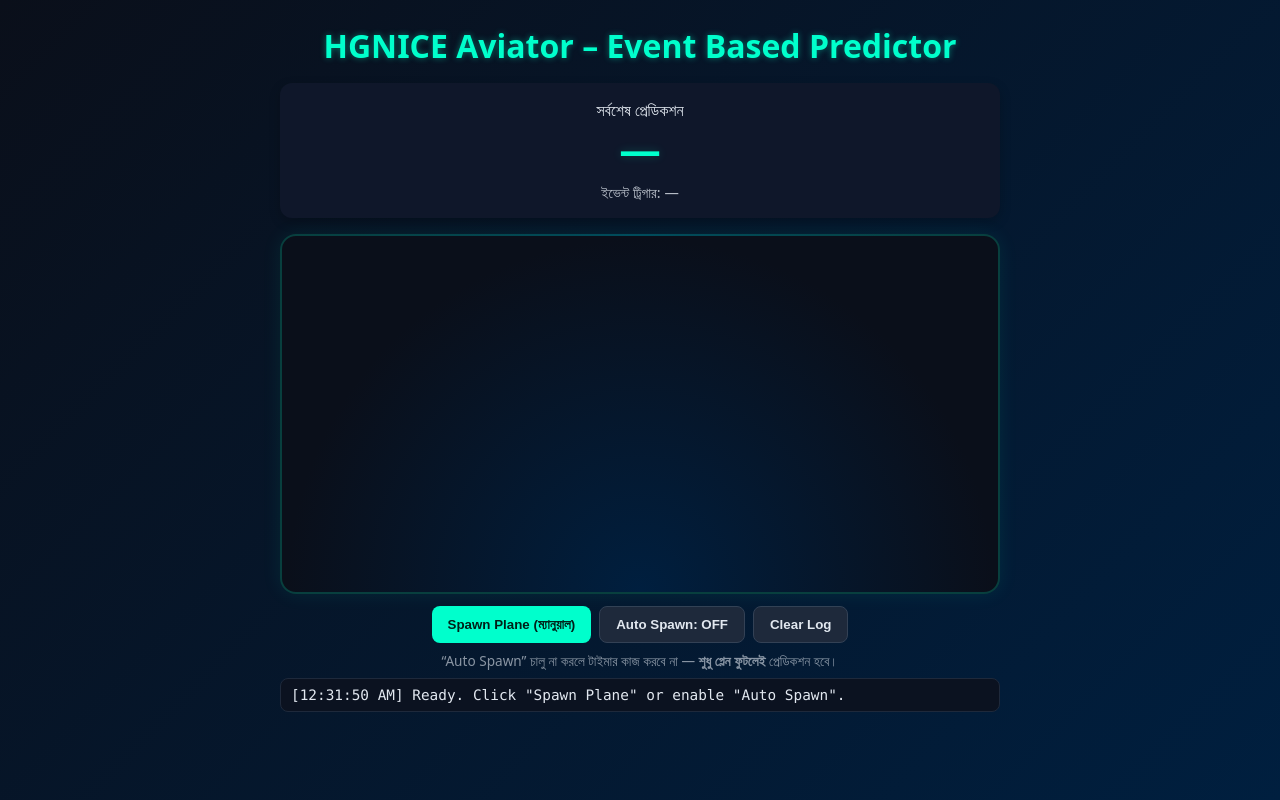
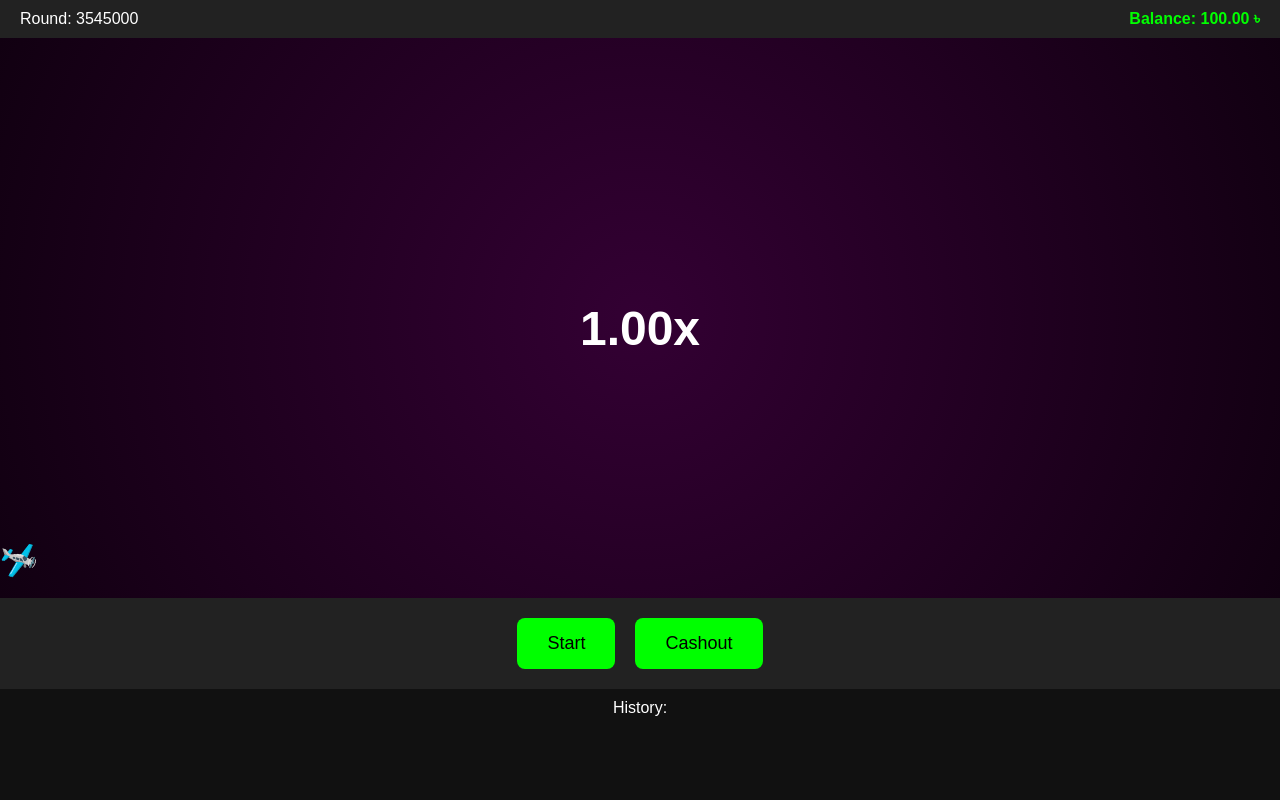
Before and after one commit to vobun1234/Hgnice, a plain HTML site: page index.html in a window 1280 px wide. Drawn offline with Linux system fonts and the light colour scheme.

Commit message:
Add files via upload

```diff
--- a/index.html
+++ b/index.html
@@ -1,288 +1,143 @@
 <!DOCTYPE html>
-<html lang="bn">
+<html lang="en">
 <head>
   <meta charset="UTF-8" />
   <meta name="viewport" content="width=device-width, initial-scale=1.0"/>
-  <title>HGNICE Aviator – Event Based Predictor</title>
+  <title>Aviator Simulator</title>
   <style>
-    :root{
-      --bg:#0a0f1a;
-      --panel:#0f172a;
-      --accent:#00ffcc;
-      --accent2:#ffcc00;
-      --text:#e2e8f0;
-      --danger:#f87171;
+    body {
+      margin: 0;
+      font-family: Arial, sans-serif;
+      background: #111;
+      color: #fff;
     }
-    *{ box-sizing:border-box; }
-    body{
-      margin:0; padding:24px;
-      background: linear-gradient(135deg, #0a0f1a, #001f3f);
-      color: var(--text);
-      font-family: system-ui, -apple-system, Segoe UI, Roboto, Ubuntu, sans-serif;
-      min-height:100vh;
-      display:flex; flex-direction:column; align-items:center;
+    .header {
+      background: #222;
+      padding: 10px 20px;
+      display: flex;
+      justify-content: space-between;
+      align-items: center;
     }
-    h1{
-      color: var(--accent);
-      margin: 0 0 16px;
-      text-align:center;
-      text-shadow: 0 0 6px rgba(0,255,204,.4);
+    .balance {
+      color: #0f0;
+      font-weight: bold;
     }
-    .wrap{
-      width:100%;
-      max-width:720px;
+    .game-area {
+      height: 70vh;
+      background: radial-gradient(circle, #330033, #110011);
+      display: flex;
+      flex-direction: column;
+      align-items: center;
+      justify-content: center;
+      position: relative;
     }
-    .game-area{
-      position:relative;
-      width:100%;
-      height:360px;
-      background: radial-gradient(circle at bottom, #001f3f, #0a0f1a 70%);
-      border:2px solid rgba(0,255,204,.2);
-      border-radius:16px;
-      overflow:hidden;
-      box-shadow:0 0 20px rgba(0,255,204,.08);
+    #plane {
+      position: absolute;
+      bottom: 20px;
+      left: 0;
+      font-size: 30px;
+      transform: rotate(-10deg);
     }
-    .plane{
-      position:absolute;
-      width:64px; height:64px;
-      bottom:16px; left:16px;
-      transform-origin:center;
-      will-change: transform;
-      filter: drop-shadow(0 0 6px rgba(255,255,255,.2));
+    .multiplier {
+      font-size: 48px;
+      font-weight: bold;
+      margin-top: 20px;
     }
-    .prediction-box{
-      margin:16px 0;
-      background: var(--panel);
-      border-radius:12px;
-      padding:16px;
-      box-shadow: 0 4px 12px rgba(0,0,0,.2);
-      text-align:center;
+    .controls {
+      background: #222;
+      padding: 20px;
+      display: flex;
+      justify-content: center;
+      gap: 20px;
     }
-    .prediction{
-      font-size:2.6rem;
-      font-weight:700;
-      color: var(--accent);
-      text-shadow: 0 0 10px rgba(0,255,204,.2);
+    .controls button {
+      padding: 15px 30px;
+      font-size: 18px;
+      background: #0f0;
+      color: #000;
+      border: none;
+      border-radius: 8px;
+      cursor: pointer;
     }
-    .log{
-      margin-top:8px;
-      max-height:140px;
-      overflow:auto;
-      font-family: ui-monospace, SFMono-Regular, Menlo, Monaco, Consolas, "Liberation Mono", "Courier New", monospace;
-      font-size:.9rem;
-      background:#0b1220;
-      border:1px solid #1e293b;
-      border-radius:8px;
-      padding:8px 10px;
-    }
-    .controls{
-      display:flex; gap:8px; flex-wrap:wrap; justify-content:center;
-      margin:12px 0 0;
-    }
-    button{
-      background: var(--accent);
-      color:#002018;
-      border:none;
-      border-radius:8px;
-      padding:10px 16px;
-      font-weight:600;
-      cursor:pointer;
-      transition:.15s;
-    }
-    button.secondary{
-      background:#1e293b; color:#e2e8f0;
-      border:1px solid #334155;
-    }
-    button.danger{
-      background: var(--danger); color:#fff;
-    }
-    button:disabled{
-      opacity:.6; cursor:not-allowed;
-    }
-    .tag{
-      display:inline-block;
-      padding:2px 8px;
-      border-radius:999px;
-      background:#1e293b;
-      color:#94a3b8;
-      font-size:.8rem;
-      margin-left:6px;
-    }
-    .stat-line{
-      margin-top:6px; font-size:.9rem; opacity:.8;
-    }
-    .hint{
-      font-size:.85rem; opacity:.6; text-align:center; margin-top:8px;
+    .history {
+      background: #111;
+      padding: 10px;
+      text-align: center;
     }
   </style>
 </head>
 <body>
-  <div class="wrap">
-    <h1>HGNICE Aviator – Event Based Predictor</h1>
+  <div class="header">
+    <div>Round: <span id="round">3545000</span></div>
+    <div class="balance">Balance: <span id="balance">100.00</span> ৳</div>
+  </div>
 
-    <div class="prediction-box">
-      <div>সর্বশেষ প্রেডিকশন</div>
-      <div id="prediction" class="prediction">—</div>
-      <div class="stat-line" id="lastReason">ইভেন্ট ট্রিগার: —</div>
-    </div>
+  <div class="game-area">
+    <div class="multiplier" id="multiplier">1.00x</div>
+    <div id="plane">🛩️</div>
+  </div>
 
-    <div class="game-area" id="game">
-      <!-- plane dynamically spawn হবে -->
-    </div>
+  <div class="controls">
+    <button onclick="startGame()">Start</button>
+    <button onclick="cashOut()">Cashout</button>
+  </div>
 
-    <div class="controls">
-      <button id="spawnBtn">Spawn Plane (ম্যানুয়াল)</button>
-      <button id="autoBtn" class="secondary">Auto Spawn: OFF</button>
-      <button id="clearLog" class="secondary">Clear Log</button>
-    </div>
-
-    <div class="hint">
-      “Auto Spawn” চালু না করলে টাইমার কাজ করবে না — <strong>শুধু প্লেন ফুটলেই</strong> প্রেডিকশন হবে।
-    </div>
-
-    <div class="log" id="log"></div>
+  <div class="history">
+    History: <span id="history"></span>
   </div>
 
   <script>
-    // --------------------
-    // CONFIG
-    // --------------------
-    const AUTO_MIN_MS = 2000;  // অটো মোডে র‍্যান্ডম মিন ইন্টারভাল
-    const AUTO_MAX_MS = 5000;  // অটো মোডে র‍্যান্ডম ম্যাক্স ইন্টারভাল
+    let multiplier = 1.0;
+    let interval;
+    let running = false;
+    let balance = 100.00;
+    let bet = 10.00;
+    let round = 3545000;
+    let cashedOut = false;
 
-    // --------------------
-    // STATE
-    // --------------------
-    const game = document.getElementById('game');
-    const logEl = document.getElementById('log');
-    const pEl = document.getElementById('prediction');
-    const reasonEl = document.getElementById('lastReason');
-    const spawnBtn = document.getElementById('spawnBtn');
-    const autoBtn = document.getElementById('autoBtn');
-    const clearLogBtn = document.getElementById('clearLog');
+    const multiplierEl = document.getElementById("multiplier");
+    const plane = document.getElementById("plane");
+    const balanceEl = document.getElementById("balance");
+    const roundEl = document.getElementById("round");
+    const historyEl = document.getElementById("history");
 
-    let auto = false;
-    let autoTimeout = null;
-    let lastId = 0;
+    function startGame() {
+      if (running) return;
+      running = true;
+      cashedOut = false;
+      multiplier = 1.0;
+      round++;
+      roundEl.textContent = round;
+      plane.style.left = "0%";
 
-    // --------------------
-    // CORE: weighted multiplier generator
-    // --------------------
-    function randomMultiplierWeighted() {
-      const r = Math.random();
-      let mult;
-      if (r < 0.70) {
-        // 70%: 1x – 3x
-        mult = (Math.random() * (3 - 1) + 1);
-      } else if (r < 0.90) {
-        // 20%: 3x – 10x
-        mult = (Math.random() * (10 - 3) + 3);
-      } else if (r < 0.98) {
-        // 8%: 10x – 50x
-        mult = (Math.random() * (50 - 10) + 10);
-      } else {
-        // 2%: 50x – 100x
-        mult = (Math.random() * (100 - 50) + 50);
-      }
-      return mult.toFixed(2) + "x";
+      interval = setInterval(() => {
+        multiplier += 0.01;
+        multiplierEl.textContent = multiplier.toFixed(2) + "x";
+        plane.style.left = Math.min(multiplier * 5, 100) + "%";
+        if (multiplier >= Math.random() * 10 + 1) {
+          stopGame(false);
+        }
+      }, 100);
     }
 
-    // --------------------
-    // EVENT: "plane spawned" => make prediction
-    // --------------------
-    function onPlaneSpawned(id) {
-      const mult = randomMultiplierWeighted();
-      showPrediction(mult, `Plane#${id} spawned`);
-      log(`Plane#${id} -> ${mult}`);
+    function stopGame(success) {
+      clearInterval(interval);
+      running = false;
+      if (success && !cashedOut) {
+        balance += bet * multiplier;
+        historyEl.textContent += ` [✔️ ${multiplier.toFixed(2)}x]`;
+      } else if (!cashedOut) {
+        balance -= bet;
+        historyEl.textContent += ` [❌ ${multiplier.toFixed(2)}x]`;
+      }
+      balanceEl.textContent = balance.toFixed(2);
     }
 
-    // --------------------
-    // PUBLIC API placeholder (যদি real API/Socket লাগে)
-    // --------------------
-    // সার্ভার থেকে multiplier এলে এই ফাংশন কল করবে
-    function triggerFromServer(multiplier){
-      showPrediction(multiplier, 'Server API');
-      log(`[SERVER] -> ${multiplier}`);
+    function cashOut() {
+      if (!running || cashedOut) return;
+      cashedOut = true;
+      stopGame(true);
     }
-
-    // --------------------
-    // UI helpers
-    // --------------------
-    function showPrediction(mult, reason){
-      pEl.textContent = mult;
-      reasonEl.textContent = `ইভেন্ট ট্রিগার: ${reason}`;
-    }
-
-    function log(msg){
-      const ts = new Date().toLocaleTimeString();
-      logEl.innerHTML = `[${ts}] ${msg}<br>` + logEl.innerHTML;
-    }
-
-    // --------------------
-    // Plane spawn + animate + remove
-    // --------------------
-    function spawnPlane(){
-      const id = ++lastId;
-      const plane = document.createElement('img');
-      plane.className = 'plane';
-      plane.src = 'https://i.ibb.co/h2QzJZr/plane.png';
-      plane.style.left = '16px';
-      plane.style.bottom = '16px';
-      plane.style.transform = 'translate(0,0) rotate(0deg)';
-      game.appendChild(plane);
-
-      // Spawn হলে সাথেসাথে prediction
-      onPlaneSpawned(id);
-
-      // Animate (take-off)
-      requestAnimationFrame(()=>{
-        // translate(X,Y) -300 উচ্চতায়, 260px ডানে
-        plane.style.transition = 'transform 1.8s ease-out';
-        plane.style.transform = 'translate(260px, -220px) rotate(35deg)';
-      });
-
-      // remove after animation
-      setTimeout(()=> {
-        plane.remove();
-      }, 2000);
-    }
-
-    // --------------------
-    // Auto spawn controller
-    // --------------------
-    function startAuto(){
-      auto = true;
-      autoBtn.textContent = 'Auto Spawn: ON';
-      scheduleNext();
-      log('Auto spawn ON');
-    }
-    function stopAuto(){
-      auto = false;
-      autoBtn.textContent = 'Auto Spawn: OFF';
-      if(autoTimeout) clearTimeout(autoTimeout);
-      log('Auto spawn OFF');
-    }
-    function scheduleNext(){
-      if(!auto) return;
-      const wait = Math.floor(Math.random() * (AUTO_MAX_MS - AUTO_MIN_MS) + AUTO_MIN_MS);
-      autoTimeout = setTimeout(()=>{
-        spawnPlane();
-        scheduleNext();
-      }, wait);
-    }
-
-    // --------------------
-    // Events
-    // --------------------
-    spawnBtn.addEventListener('click', spawnPlane);
-    autoBtn.addEventListener('click', ()=>{
-      if(auto) stopAuto(); else startAuto();
-    });
-    clearLogBtn.addEventListener('click', ()=> logEl.innerHTML = '');
-
-    // init
-    showPrediction('—', '—');
-    log('Ready. Click "Spawn Plane" or enable "Auto Spawn".');
   </script>
 </body>
 </html>
```
